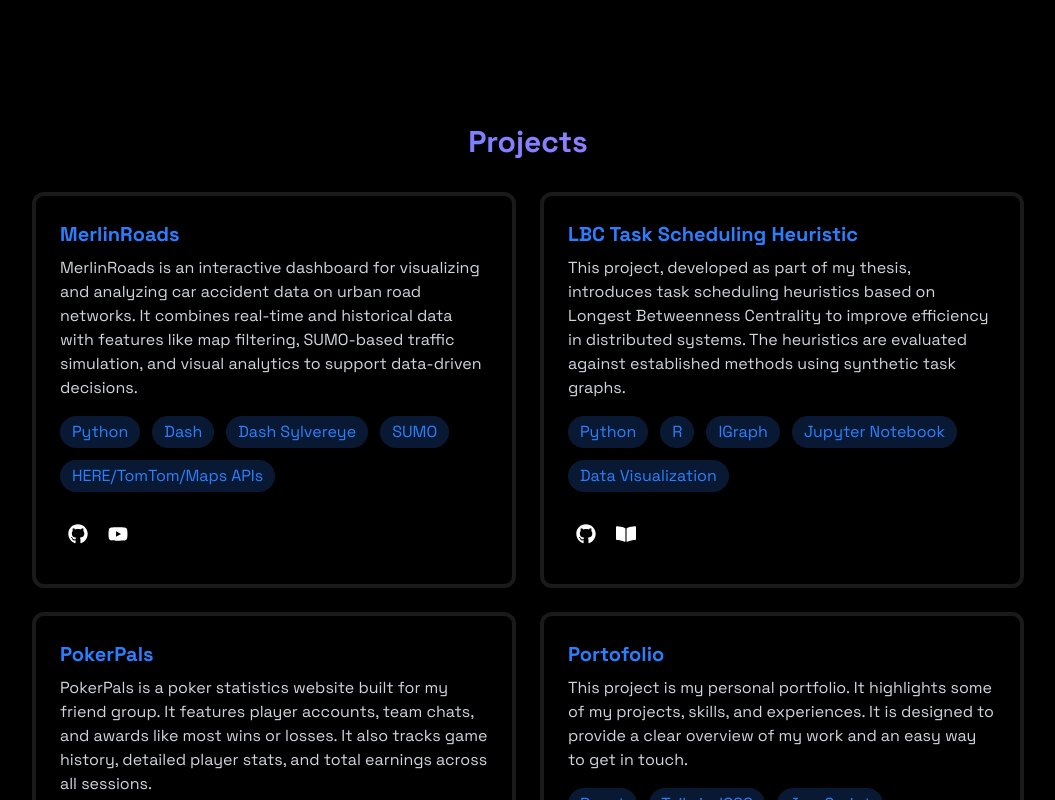
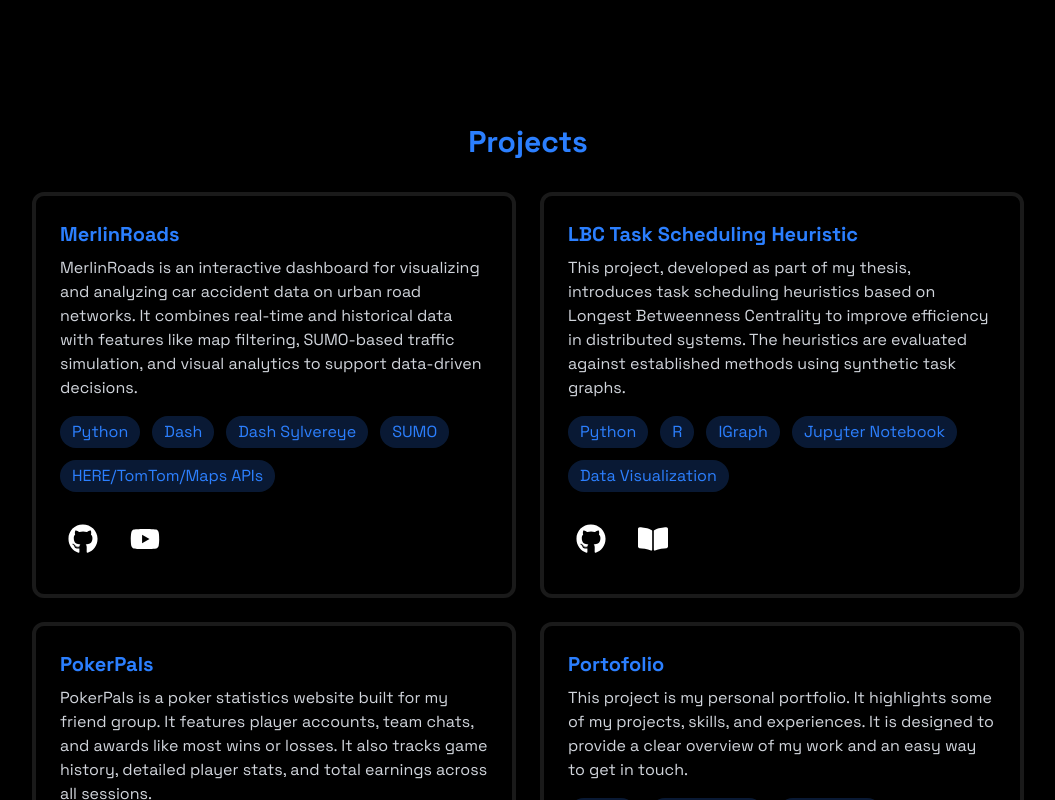
Before and after one commit to Niek-Damink/Portfolio, a React (Vite) app: page / in a window 1280 px wide. Shown: the part 1980-2780 px from the top of the page, without its empty margins (112-1167 px from the left). Built offline with nearby package versions, Linux system fonts and the light colour scheme.

Commit message:
Updated the project section

```diff
--- a/src/App.jsx
+++ b/src/App.jsx
@@ -3,7 +3,8 @@ import './index.css'
 import { Navbar } from './components/Navbar';
 import { Projects } from './components/sections/Projects';
 import { Home } from './components/sections/Home';
-import { About } from './components/sections/About'
+import { About } from './components/sections/About';
+import { Contact } from './components/sections/Contact'
 import { MobileMenu } from './components/MobileMenu';
 import { LoadingScreen } from './components/LoadingScreen';
 import { useState } from 'react';
@@ -24,6 +25,7 @@ function App() {
       <Home />
       <About />
       <Projects />
+      <Contact />
 
       </div>
     </>
--- a/src/components/sections/Projects.jsx
+++ b/src/components/sections/Projects.jsx
@@ -14,7 +14,7 @@ export const Projects = () => {
             id="projects"
             className="min-h-screen flex items-center justify-center py-20">
             <div className="max-w-5xl mx-auto px-4">
-                <h2 className="text-3xl font-bold mb-8 bg-gradient-to-r from-blue-500 to-purple-400 bg-clip-text text-center text-transparent">
+                <h2 className="text-3xl font-bold mb-8 text-center text-blue-500">
                     Projects
                 </h2>
                 <div className="grid grid-cols-1 md:grid-cols-2 gap-6">
@@ -29,10 +29,10 @@ export const Projects = () => {
                                 </span>
                             ))}
                             </div>
-                            <div className='flex gap-5 py-4 pl-2'>
+                            <div className='flex gap-8 py-4 pl-2'>
                             {project.links.map((link, key3) => (
                                 <a key={key3} href={link.link}>
-                                    <link.icon className='text-xl text-white hover:text-white/50 transition-all hover:-translate-y-1 ' />
+                                    <link.icon className='text-3xl text-white hover:text-blue-400 transition-all hover:-translate-y-1 ' />
                                 </a>
                             ))}
                             </div>
```
